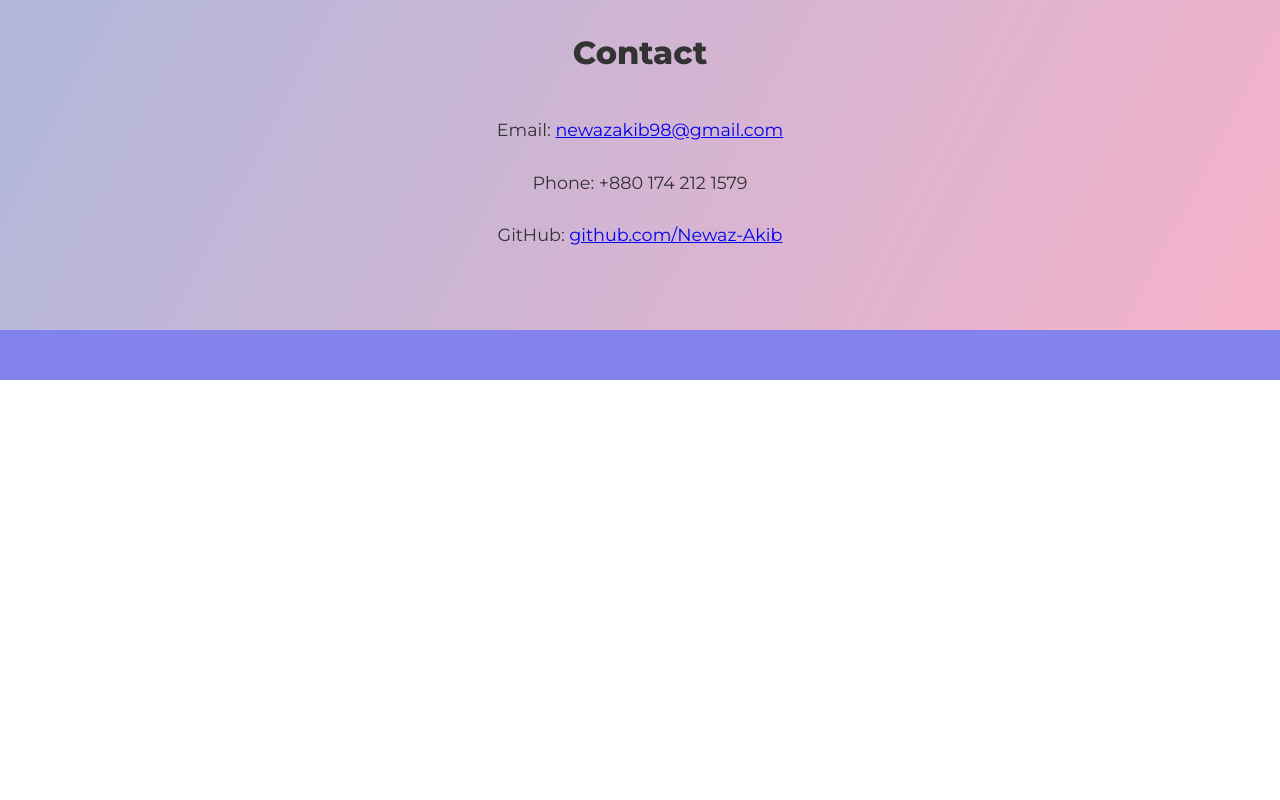
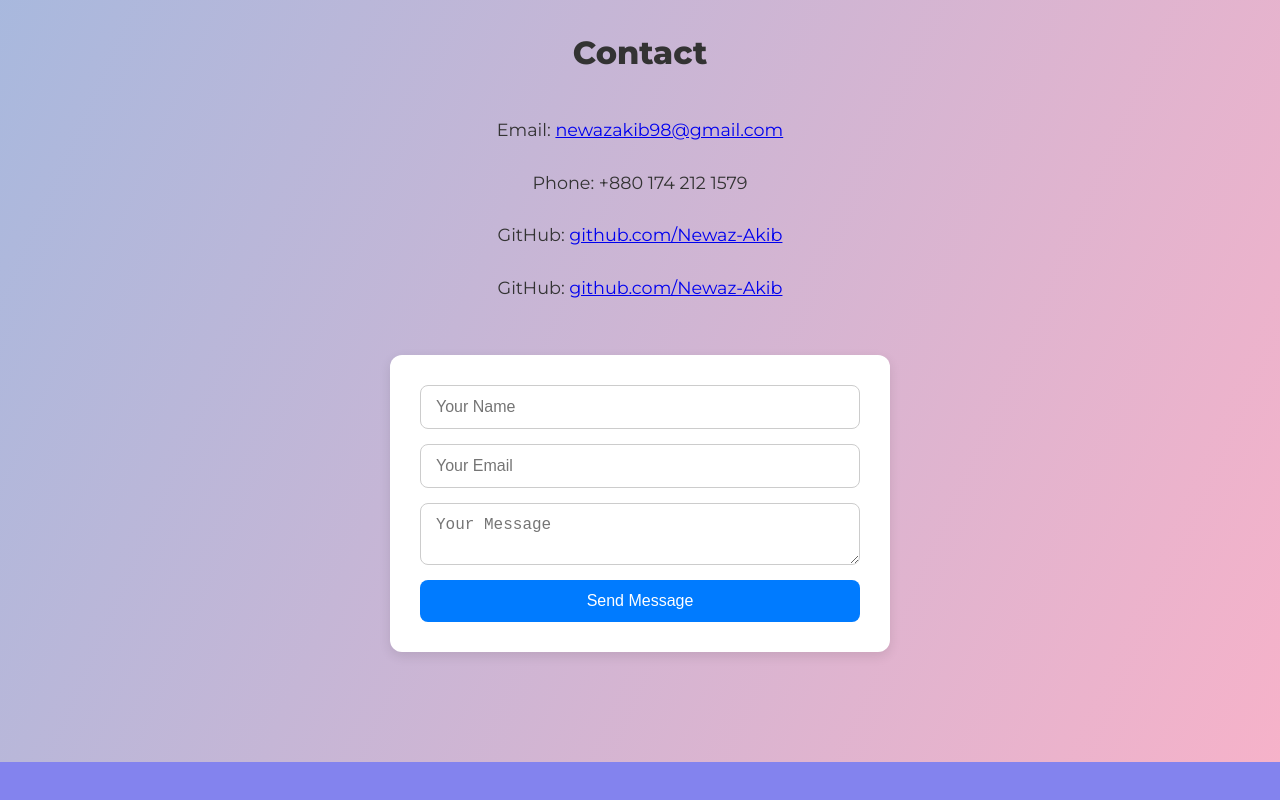
Before and after one commit to Newaz-Akib/Portfolio, a plain HTML site: page index.html in a window 1280 px wide. Shown: the part 2068-2868 px from the top of the page. Before the commit the page ends 2448 px from the top, so only its background shows below. Drawn offline with Linux system fonts and the light colour scheme.

Commit message:
New update

```diff
--- a/css/style.css
+++ b/css/style.css
@@ -206,3 +206,57 @@
     .blog-article-card a:hover {
       text-decoration: underline;
     }
+
+    /* Base style for the entire form */
+#contactForm {
+  max-width: 500px;
+  margin: 50px auto;
+  padding: 30px;
+  background-color: #ffffff;
+  box-shadow: 0 4px 12px rgba(0, 0, 0, 0.1);
+  border-radius: 12px;
+  display: flex;
+  flex-direction: column;
+  gap: 15px;
+  font-family: 'Segoe UI', Tahoma, Geneva, Verdana, sans-serif;
+}
+
+/* Style for inputs and textarea */
+#contactForm input,
+#contactForm textarea {
+  width: 100%;
+  padding: 12px 15px;
+  border: 1px solid #ccc;
+  border-radius: 8px;
+  font-size: 16px;
+  resize: vertical;
+  transition: border-color 0.3s ease;
+}
+
+#contactForm input:focus,
+#contactForm textarea:focus {
+  border-color: #007BFF;
+  outline: none;
+}
+
+/* Style for the button */
+#contactForm button {
+  background-color: #007BFF;
+  color: white;
+  padding: 12px;
+  font-size: 16px;
+  border: none;
+  border-radius: 8px;
+  cursor: pointer;
+  transition: background-color 0.3s ease;
+}
+
+#contactForm button:hover {
+  background-color: #0056b3;
+}
+
+@media (max-width: 600px) {
+  #contactForm {
+    padding: 20px;
+  }
+}
--- a/index.html
+++ b/index.html
@@ -309,17 +309,26 @@
   </section>
 
   <section id="contact">
+
     <h2>Contact</h2>
     <div class="contact-info">
       <p>Email: <a href="mailto:newazakib98@gmail.com">newazakib98@gmail.com</a></p>
       <p>Phone: +880 174 212 1579</p>
       <p>GitHub: <a href="https://github.com/Newaz-Akib" target="_blank">github.com/Newaz-Akib</a></p>
+      <p>GitHub: <a href="https://github.com/Newaz-Akib" target="_blank">github.com/Newaz-Akib</a></p>
     </div>
+    <form id="contactForm">
+      <input type="text" placeholder="Your Name" required />
+      <input type="email" placeholder="Your Email" required />
+      <textarea placeholder="Your Message" required></textarea>
+      <button type="submit">Send Message</button>
+    </form>
+    <p id="form-message" style="margin-top: 15px; color: rgb(8, 8, 8); font-weight: bold;"></p>
   </section>
 
   <footer>
 
   </footer>
-
+<script src="script.js"></script>
 </body>
 </html>
--- /dev/null
+++ b/script.js
@@ -0,0 +1,5 @@
+document.getElementById('contactForm').addEventListener('submit', function(e) {
+  e.preventDefault();
+  document.getElementById('form-message').textContent = " Thank you for message.I will reply back to you soon!";
+  this.reset();
+});
```
